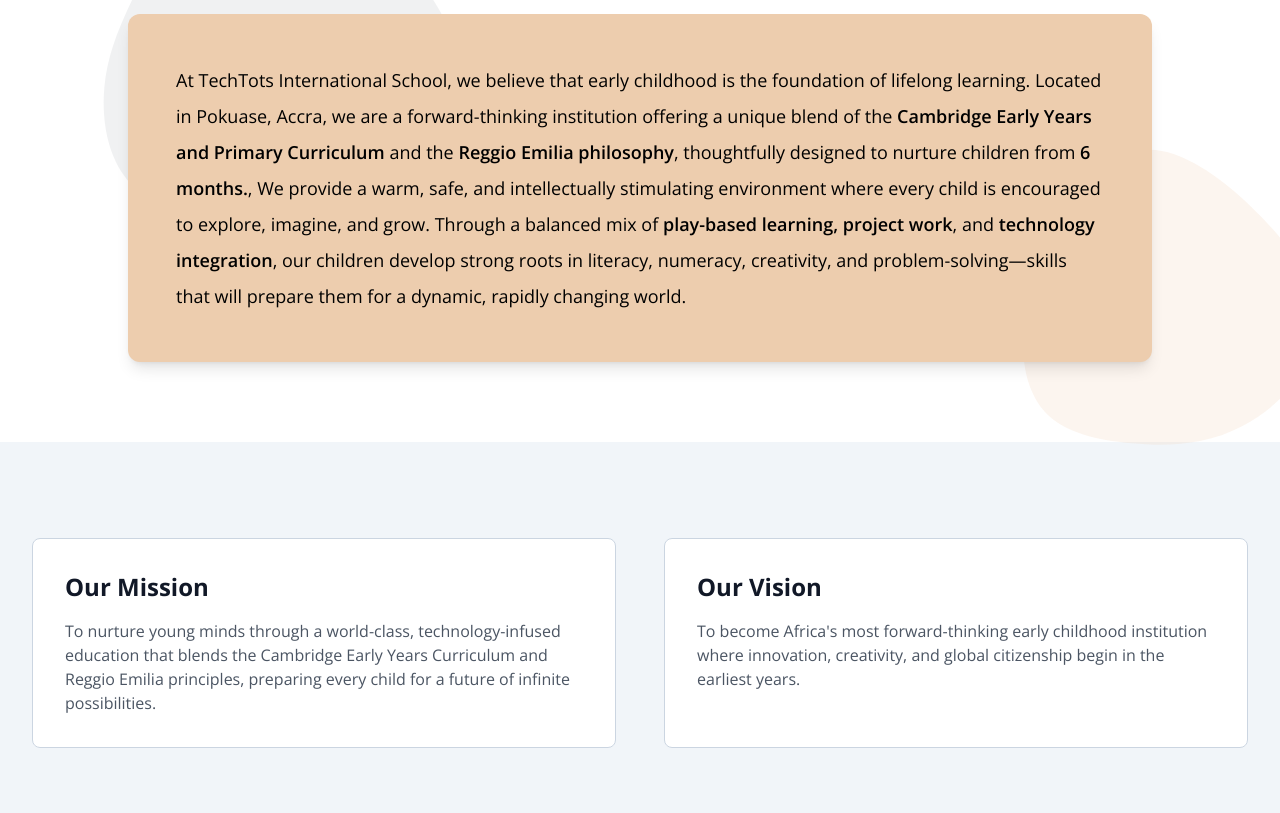
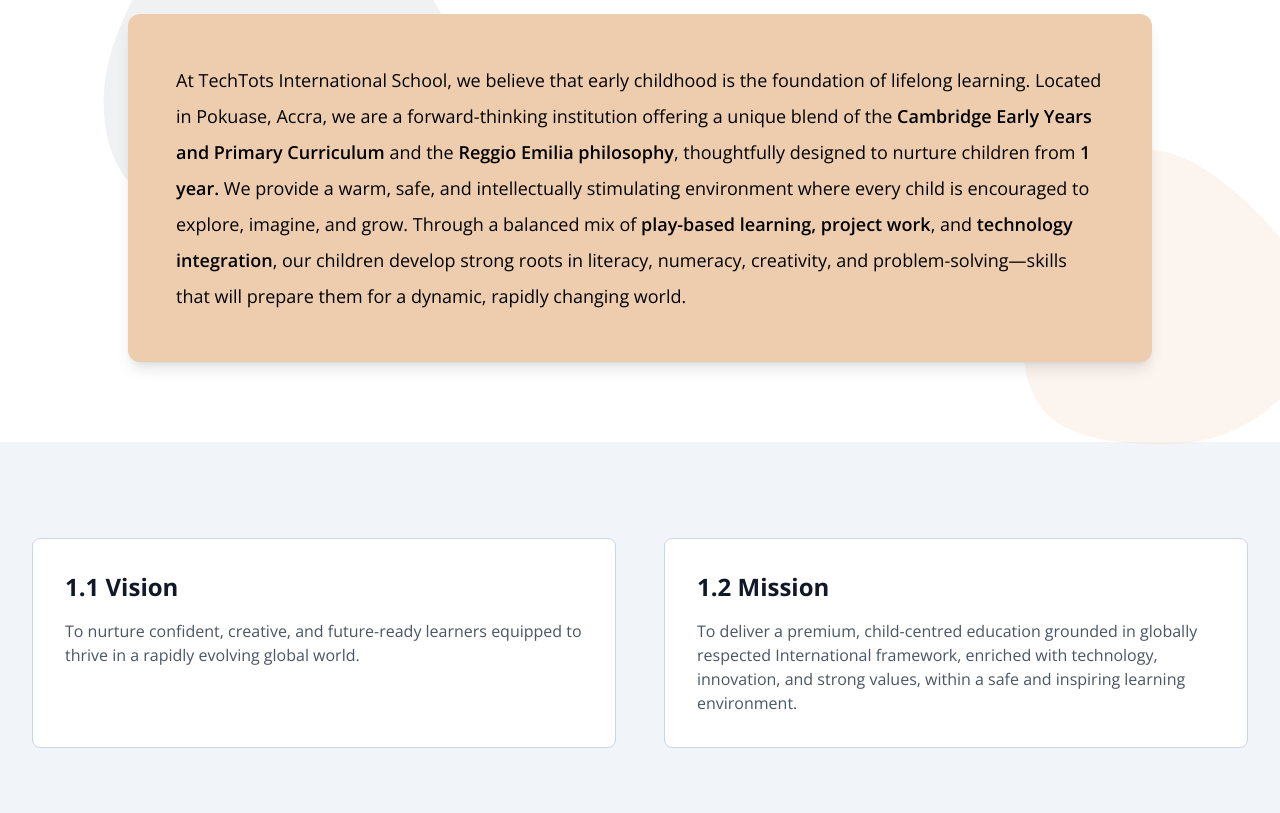
Before and after one commit to aurarich/techtots-web, a Next.js app: page /about in a window 1280 px wide. Shown: the part 507-1320 px from the top of the page. Built offline with nearby package versions, Linux system fonts and the light colour scheme.

Commit message:
new text updates

```diff
--- a/src/app/about/page.tsx
+++ b/src/app/about/page.tsx
@@ -52,7 +52,7 @@
                 Reggio Emilia philosophy
               </strong>
               , thoughtfully designed to nurture children from{" "}
-              <strong className="font-semibold">6 months.</strong>, We provide a
+              <strong className="font-semibold">1 year.</strong> We provide a
               warm, safe, and intellectually stimulating environment where every
               child is encouraged to explore, imagine, and grow. Through a
               balanced mix of{" "}
@@ -73,25 +73,22 @@
       <section className="section relative overflow-hidden  bg-center bg-cover bg-fixed bg-no-repeat bg-slate-100">
         <div className="container">
           <div className="grid gap-12 md:grid-cols-2">
+
             <div className="p-8 transition-transform border rounded-lg bg-white backdrop-blur-sm border-slate-300 hover:scale-105">
               <h2 className="mb-4 text-2xl font-bold text-gray-900">
-                Our Mission
+               1.1 Vision
               </h2>
               <p className="text-gray-600">
-                To nurture young minds through a world-class, technology-infused
-                education that blends the Cambridge Early Years Curriculum and
-                Reggio Emilia principles, preparing every child for a future of
-                infinite possibilities.
+               To nurture confident, creative, and future-ready learners equipped to thrive in a rapidly evolving global world.
               </p>
             </div>
+
             <div className="p-8 transition-transform border rounded-lg bg-white backdrop-blur-sm border-slate-300 hover:scale-105">
               <h2 className="mb-4 text-2xl font-bold text-gray-900">
-                Our Vision
+                1.2 Mission
               </h2>
               <p className="text-gray-600">
-                To become Africa&apos;s most forward-thinking early childhood
-                institution where innovation, creativity, and global citizenship
-                begin in the earliest years.
+                To deliver a premium, child-centred education grounded in globally respected International framework, enriched with technology, innovation, and strong values, within a safe and inspiring learning environment.
               </p>
             </div>
           </div>
@@ -320,7 +317,7 @@
               >
                 <p className="">
                   <strong>Ensure</strong> a smooth, developmentally appropriate
-                  journey from 6 months to Primary 1, preparing your child for
+                  journey from age 1 to Primary 1, preparing your child for
                   lifelong learning.
                 </p>
               </div>
--- a/src/app/admissions/page.tsx
+++ b/src/app/admissions/page.tsx
@@ -113,7 +113,7 @@
                 {[
                   {
                     program: "Crèche",
-                    ageRange: "6 months - 2 years",
+                    ageRange: "1 year - 2 years",
                     icon: UserGroupIcon,
                   },
                   {
--- a/src/app/landing/hero.tsx
+++ b/src/app/landing/hero.tsx
@@ -223,7 +223,7 @@
         >
           <div className="flex items-center gap-2 px-4 py-2 mx-auto text-sm font-medium transition-colors rounded-full bg-primary/10 text-primary hover:bg-primary/20 w-fit">
             <SparklesIcon className="w-4 h-4" />
-            <span>Now Enrolling for January 2026</span>
+            <span>Now Enrolling for September 2026</span>
           </div>
 
           <div className="relative container my-auto mx-auto flex flex-col-reverse lg:flex-row items-center justify-between gap-12 z-10">
--- a/src/data/index.ts
+++ b/src/data/index.ts
@@ -98,7 +98,7 @@
     slug: "Cambridge Primary",
     icon: BookOpenIcon,
     title: "Crèche",
-    short_description: "⁠Primary 1 – Primary 6",
+    short_description: "A gentle introduction to security, sensory discovery, rhythm, movement, and responsive care in a safe and stimulating environment.",
     caption: "Infants & Toddlers",
     ageGroup: "Age Group: 1 – 2 years",
     description:
@@ -324,7 +324,7 @@
     cambridge: "Not formally part of Cambridge",
     ghana: "Crèche",
     uk: "Baby Room",
-    age: "6 months – 1 year",
+    age: "1 year",
     focus: "Sensory play, bonding routines, early communication",
   },
   {
```
